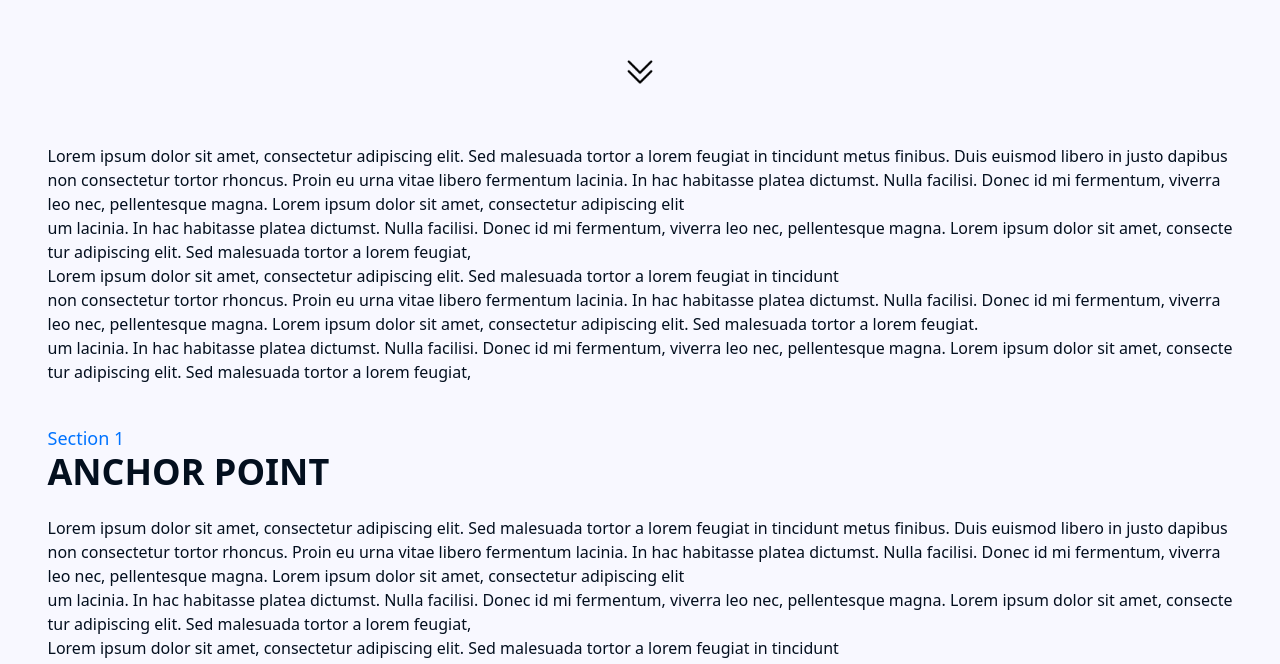
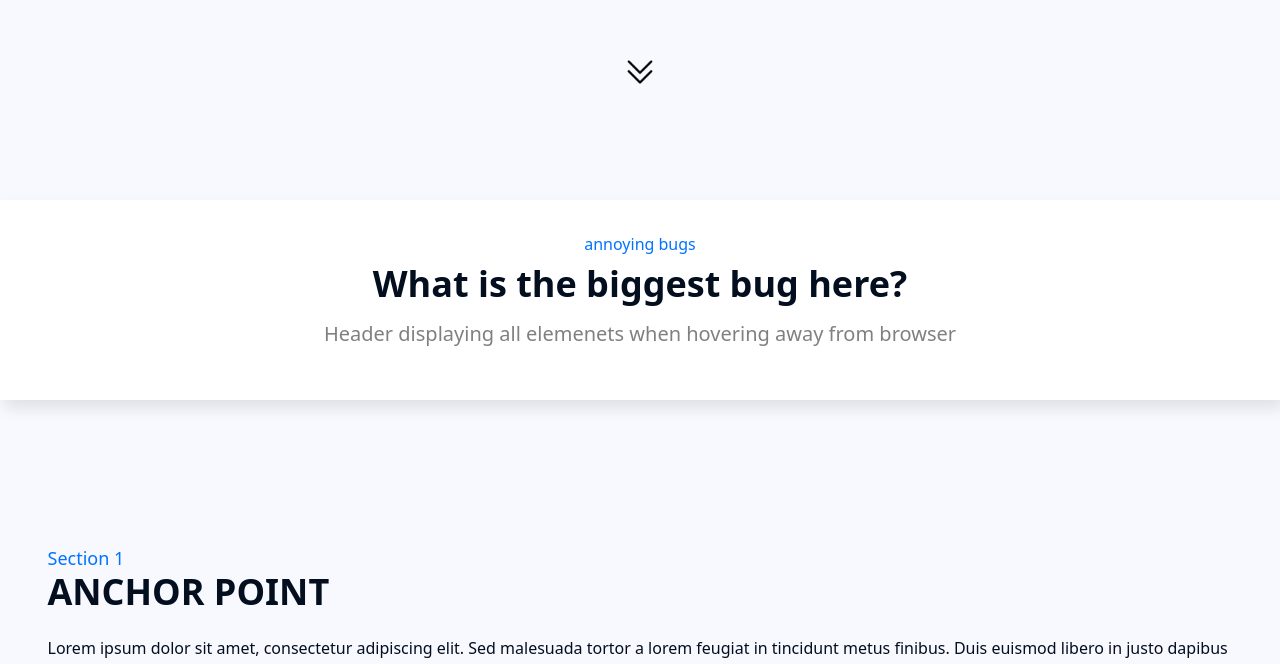
Before and after one commit to OndrejLosensky/dynamic-island-header, a React (Vite) app: page / in a window 1280 px wide. Shown: the part 660-1324 px from the top of the page. Built offline with nearby package versions, Linux system fonts and the light colour scheme.

Commit message:
new banner / description of bugs / deleted footer from navigation

```diff
--- a/src/App.jsx
+++ b/src/App.jsx
@@ -91,10 +91,16 @@ const [isVisible, setIsVisible] = useState(true);
         )}
       </div>
 
+      <div data-aos="fade-left" id="banner" className="pb-20 pt-32">
+            <div className="div-bugs-section w-[100%] h-[200px] bg-slate-500">
+                <h3 className="text-bugs-section text-center pt-8">annoying bugs</h3>
+                <h1 className="heading-bugs-section text-center text-customWhite font-semibold text-4xl pt-2"> What is the biggest bug here?</h1>
+                <p className="paragraph-bugs-section text-center text-gray-400 font-thin text-xl pt-4"> Header displaying all elemenets when hovering away from browser </p>
+            </div>
+      </div>
 
       <div className="flex flex-col justify-center text-customBlack items-center h-auto pt-16 pb-16">
         <div id="data-anchor" className="grid grid-cols-1 gap-8">
-          <Data />
           <div id="anchor1">
             <div data-aos="fade-left">
               <SectionTitleHeading title="Section 1"/>
@@ -132,6 +138,7 @@ const [isVisible, setIsVisible] = useState(true);
         </div>
       </div>
 
+
       <div id="footer">
         <Footer/>
       </div>
--- a/src/components/toggle_view/Toggle.jsx
+++ /dev/null
@@ -1,19 +0,0 @@
-import React, {useState} from 'react'
-import light from "../../assets/light.png"
-import dark from "../../assets/dark.png"
-
-const Toggle = () => {
-  const [isLight, setIsLight] = useState(true);
-
-
-  return (
-    <div className='border-blue-500 border-2 rounded-lg'>
-      <button className='cursor-pointer py-2 px-4'>
-        {/*<img src={isLight ? light : dark} alt="Icon" className='w-8 h-8' />*/}
-        Toggle dark mode
-      </button>
-    </div>
-  );
-};
-
-export default Toggle
--- a/src/constants/dark_mode.css
+++ b/src/constants/dark_mode.css
@@ -1,4 +1,4 @@
-.title-layout, .data-text, .anchor-heading, .homepage-paragraph {
+.title-layout, .data-text, .anchor-heading, .homepage-paragraph, .heading-bugs-section {
   color: #030f1e; /* Default color */
 }
 
@@ -10,11 +10,11 @@
   background-color: #212121;
 }
 
-.dark .title-layout, .dark .data-text, .dark .anchor-heading, .dark .homepage-paragraph {
+.dark .title-layout, .dark .data-text, .dark .anchor-heading, .dark .homepage-paragraph , .dark .heading-bugs-section{
 color: #fefffe;
 }
 
-.section-heading {
+.section-heading, .text-bugs-section {
   color: rgb(0, 115, 255);
 }
 
@@ -91,3 +91,16 @@ color: #fefffe;
 .dark-mode-text {
   color: white;
 }
+
+.div-bugs-section {
+  background-color: #Ffffff;
+  box-shadow: 4px 8px 15px rgba(0, 0, 0, 0.1);
+}
+
+.dark .div-bugs-section {
+  background-color: rgb(30 41 59)
+}
+
+.paragraph-bugs-section {
+  color: gray;
+}
--- a/src/constants/navigation.js
+++ b/src/constants/navigation.js
@@ -14,9 +14,4 @@ export const navLinkData = [
         title:"Section 3",
         link:"anchor3"
     },
-    {
-        _id:1004,
-        title:"Footer",
-        link:"footer"
-    },
 ]
```
